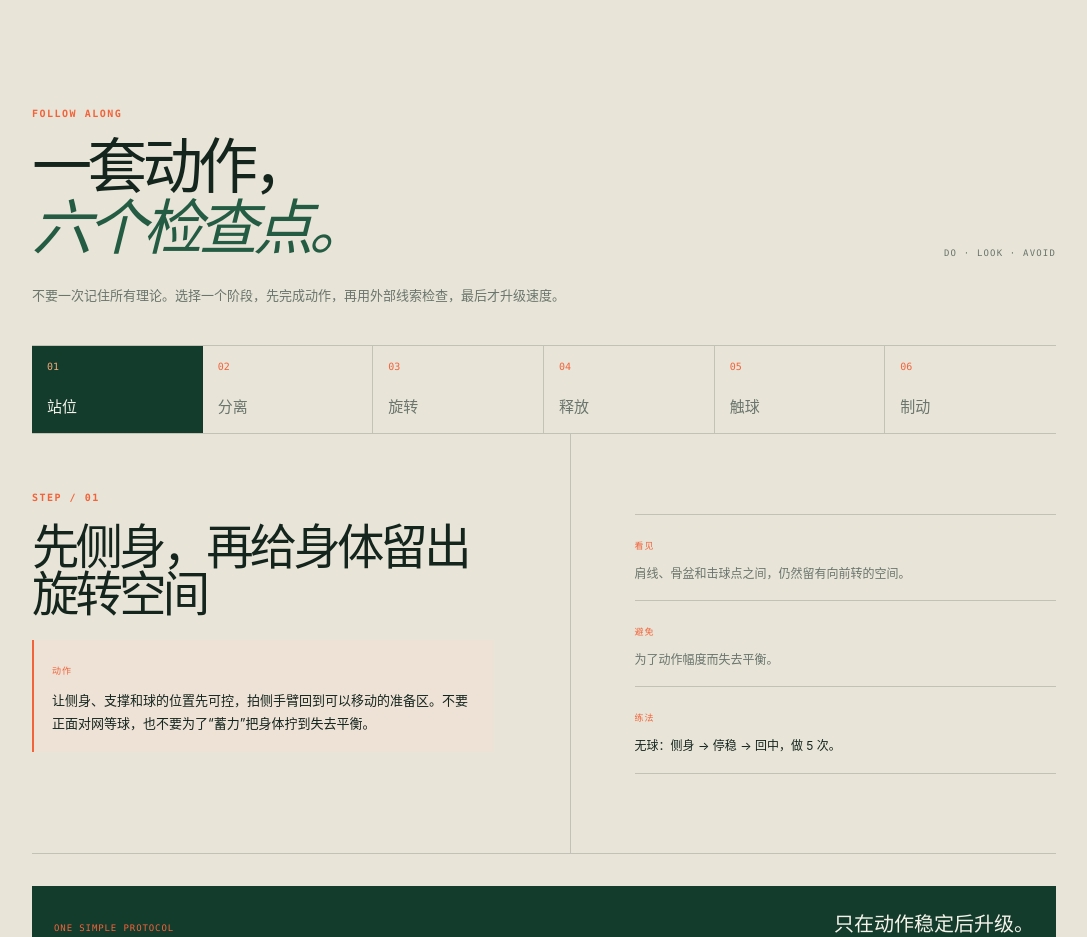
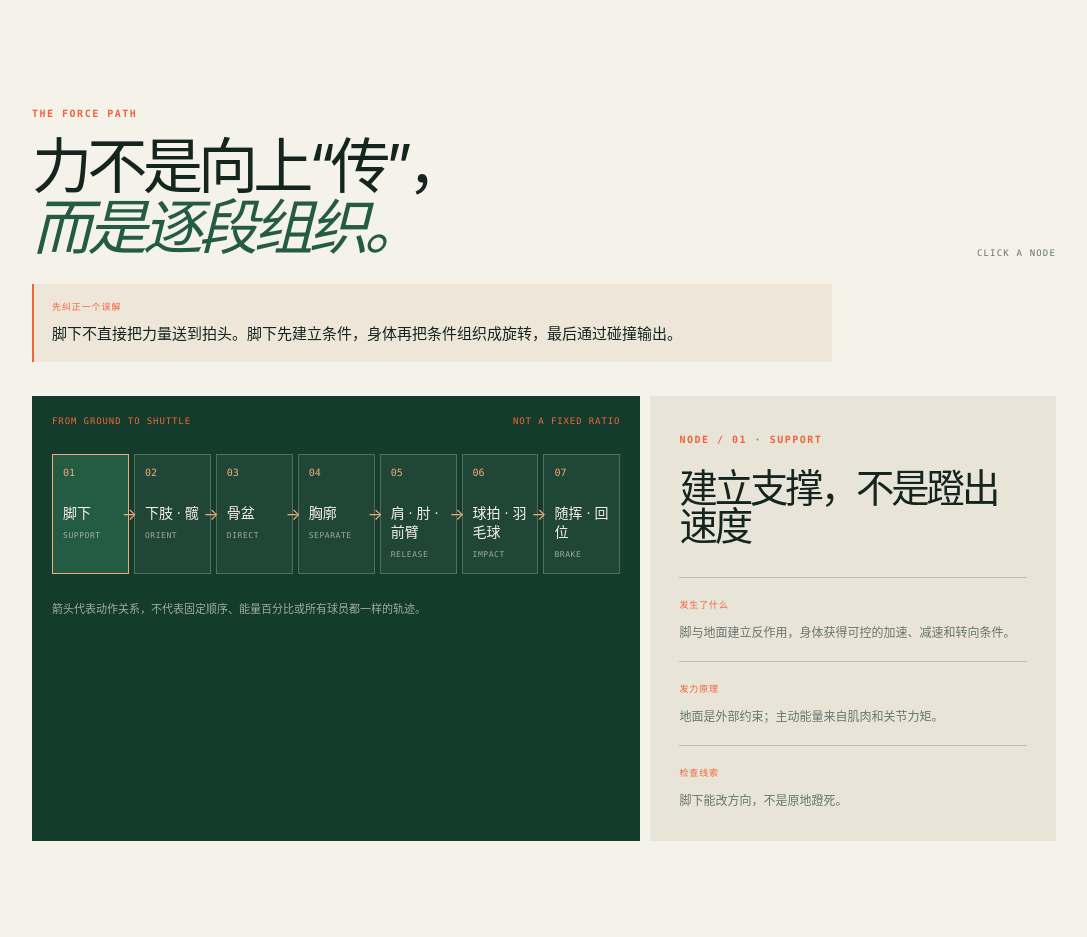
Before and after one commit to dr-birdkiwi/badminton-lab, a Next.js app: page / in a window 1280 px wide. Shown: the part 1860-2797 px from the top of the page, without its empty margins (96-1183 px from the left). Built offline with nearby package versions, Linux system fonts and the light colour scheme.

Commit message:
Add interactive force path explainer

```diff
--- a/app/globals.css
+++ b/app/globals.css
@@ -90,6 +90,29 @@ button { cursor: pointer; }
 .principle-line span { color: var(--orange-soft); font: 9px var(--mono); letter-spacing: .12em; }
 .principle-line strong { max-width: 720px; color: var(--paper); font: 26px var(--serif); font-weight: 400; line-height: 1.3; }
 
+.force-path-section { background: var(--paper); }
+.path-statement { display: grid; gap: 9px; max-width: 800px; margin: -14px 0 34px; padding: 16px 18px; border-left: 2px solid var(--orange); background: #eee6d9; }
+.path-statement span, .path-meta span, .path-reading-grid span { color: var(--orange); font: 9px var(--mono); letter-spacing: .1em; }
+.path-statement strong { font-size: 15px; font-weight: 400; line-height: 1.6; }
+.path-layout { display: grid; grid-template-columns: 1.2fr .8fr; gap: 10px; }
+.path-visual { min-width: 0; padding: 20px; color: var(--paper); background: var(--forest); }
+.path-meta { display: flex; justify-content: space-between; gap: 20px; color: rgba(245, 242, 233, .62); font: 9px var(--mono); letter-spacing: .1em; }
+.path-track { display: grid; grid-template-columns: repeat(7, minmax(0, 1fr)); gap: 5px; margin: 28px 0 26px; }
+.path-track-item { position: relative; min-width: 0; }
+.path-node { width: 100%; min-height: 120px; display: grid; align-content: start; padding: 12px 10px; border: 1px solid var(--white-line); color: var(--paper); background: rgba(245, 242, 233, .05); text-align: left; }
+.path-node:hover, .path-node.active { border-color: var(--orange-soft); background: var(--forest-2); }
+.path-node b { color: var(--orange-soft); font: 10px var(--mono); font-weight: 400; }
+.path-node strong { margin-top: 26px; font-size: 14px; font-weight: 400; line-height: 1.35; }
+.path-node small { margin-top: 8px; color: rgba(245, 242, 233, .58); font: 8px var(--mono); letter-spacing: .07em; }
+.path-arrow { position: absolute; z-index: 2; top: 50%; right: -8px; color: var(--orange-soft); font-size: 16px; transform: translateY(-50%); }
+.path-footnote { margin: 0; color: rgba(245, 242, 233, .62); font-size: 11px; line-height: 1.7; }
+.path-reading { min-height: 300px; padding: 29px; background: var(--paper-2); }
+.path-reading:focus-visible { outline: 2px solid var(--orange); outline-offset: 5px; }
+.path-reading h3 { max-width: 350px; margin: 20px 0 31px; font-size: clamp(28px, 3vw, 43px); font-weight: 400; line-height: 1; letter-spacing: -.08em; }
+.path-reading-grid { display: grid; gap: 18px; }
+.path-reading-grid > div { padding-top: 12px; border-top: 1px solid var(--line); }
+.path-reading-grid p { max-width: 360px; margin: 9px 0 0; color: var(--muted); font-size: 12px; line-height: 1.7; }
+
 .lesson-section { background: var(--paper-2); }
 .lesson-intro { max-width: 620px; margin: -14px 0 38px; color: var(--muted); font-size: 13px; line-height: 1.8; }
 .phase-tabs { display: grid; grid-template-columns: repeat(6, 1fr); border-top: 1px solid var(--line); border-bottom: 1px solid var(--line); }
@@ -144,6 +167,7 @@ button { cursor: pointer; }
   .plate-trunk { left: 41%; }
   .claim-grid { grid-template-columns: 1fr 1fr; }
   .claim-card:last-child { grid-column: 1 / -1; }
+  .path-layout { grid-template-columns: 1fr; }
   .phase-main { padding-right: 4vw; }
   .phase-coach { padding-left: 4vw; }
 }
@@ -177,6 +201,15 @@ button { cursor: pointer; }
   .claim-card h3, .boundary-grid h3 { margin-top: 43px; }
   .principle-line { display: block; }
   .principle-line strong { display: block; margin-top: 13px; font-size: 23px; }
+  .path-statement { margin-top: -10px; }
+  .path-visual { padding: 15px; }
+  .path-meta { display: grid; gap: 7px; }
+  .path-track { display: flex; margin-top: 22px; overflow-x: auto; padding-bottom: 6px; }
+  .path-track-item { display: flex; align-items: stretch; gap: 6px; min-width: 108px; }
+  .path-node { width: auto; min-height: 106px; padding: 11px; }
+  .path-arrow { position: static; display: grid; place-items: center; transform: none; }
+  .path-node strong { margin-top: 22px; font-size: 12px; }
+  .path-reading { min-height: 0; padding: 24px 20px; }
   .lesson-intro { margin-top: -10px; }
   .phase-tabs { grid-template-columns: repeat(6, minmax(75px, 1fr)); overflow-x: auto; }
   .phase-tab { min-height: 74px; padding: 12px 9px; }
--- a/app/page.tsx
+++ b/app/page.tsx
@@ -10,6 +10,16 @@ type LessonStep = {
   cue: string;
   avoid: string;
   drill: string;
+};
+
+type ForceNode = {
+  number: string;
+  label: string;
+  english: string;
+  title: string;
+  action: string;
+  principle: string;
+  cue: string;
 };
 
 const lessonSteps: LessonStep[] = [
@@ -75,6 +85,16 @@ const claims = [
   { number: '03', title: '稳定的协同', text: '高手往往少一些无效摆动，肩部肌肉也表现出协同工作；“更用力”不是唯一答案。' },
 ];
 
+const forceNodes: ForceNode[] = [
+  { number: '01', label: '脚下', english: 'SUPPORT', title: '建立支撑，不是蹬出速度', action: '脚与地面建立反作用，身体获得可控的加速、减速和转向条件。', principle: '地面是外部约束；主动能量来自肌肉和关节力矩。', cue: '脚下能改方向，不是原地蹬死。' },
+  { number: '02', label: '下肢 · 髋', english: 'ORIENT', title: '把身体送到可击球位置', action: '踝、膝、髋共同管理重心和最后调整，让身体停在可以旋转的位置。', principle: '最后一步把向后惯性变成支撑和旋转底座。', cue: '到位后仍然能转，不向后倒。' },
+  { number: '03', label: '骨盆', english: 'DIRECT', title: '给身体一个旋转方向', action: '骨盆先组织身体朝向，为胸廓保留相对运动的空间。', principle: '骨盆是方向组织器，不是把力量向上传送的传送带。', cue: '骨盆和胸口不要从一开始就像一块板。' },
+  { number: '04', label: '胸廓', english: 'SEPARATE', title: '形成可用的相对旋转', action: '胸廓在骨盆提供的条件上完成主要方向变化，躯干从“整体”变成有相对关系的两段。', principle: '相对旋转提供时序和活动空间，但不等于把腰椎拧到极限。', cue: '胸口能否先进入击球方向？' },
+  { number: '05', label: '肩 · 肘 · 前臂', english: 'RELEASE', title: '在窗口内共同加速', action: '肩部、肘部和前臂在胸廓旋转后进入释放区，拍头在触球前连续获得速度。', principle: '近端创造条件，远端在合适时间接管；不是孤立甩腕。', cue: '拍头触球前已经起来，而不是最后一下才补。' },
+  { number: '06', label: '球拍 · 羽毛球', english: 'IMPACT', title: '把身体协调变成出球', action: '拍头速度、拍面方向、击球位置和球拍特性在极短碰撞窗口内共同决定出球。', principle: '身体发力只有转化成有效碰撞，才真正变成羽毛球速度。', cue: '击球点在前方，拍面和身体仍然可控。' },
+  { number: '07', label: '随挥 · 回位', english: 'BRAKE', title: '收住，准备下一拍', action: '击球后让身体和球拍自然随挥，再逐步降低速度，回到可以移动的状态。', principle: '制动不是浪费力量，而是控制角动量和下一拍的位置。', cue: '击球后仍能平衡、落地和继续移动。' },
+];
+
 function jumpTo(id: string) {
   document.getElementById(id)?.scrollIntoView({ block: 'start' });
 }
@@ -95,13 +115,15 @@ function MechanicsPlate() {
 
 export default function Home() {
   const [activeStep, setActiveStep] = useState(0);
+  const [activeNode, setActiveNode] = useState(0);
   const step = lessonSteps[activeStep];
+  const node = forceNodes[activeNode];
 
   return (
     <main className="force-site">
       <header className="force-header">
         <button className="force-brand" onClick={() => jumpTo('top')} aria-label="返回顶部"><span className="force-mark">↗</span><span><strong>力场</strong><small>BADMINTON FORCE LAB</small></span></button>
-        <nav aria-label="页面导航"><button onClick={() => jumpTo('principles')}>核心结论</button><button onClick={() => jumpTo('lesson')}>照着练</button><button onClick={() => jumpTo('boundary')}>证据边界</button></nav>
+        <nav aria-label="页面导航"><button onClick={() => jumpTo('principles')}>核心结论</button><button onClick={() => jumpTo('force-path')}>力的路径</button><button onClick={() => jumpTo('lesson')}>照着练</button><button onClick={() => jumpTo('boundary')}>证据边界</button></nav>
         <span className="header-index">01 / SMASH</span>
       </header>
 
@@ -121,6 +143,25 @@ export default function Home() {
         <div className="section-heading"><div><span className="section-label">THE SHORT VERSION</span><h2>只记住<br /><em>三件事。</em></h2></div><span className="section-index">01 — 03</span></div>
         <div className="claim-grid">{claims.map((claim) => <article key={claim.number} className="claim-card"><span>{claim.number}</span><h3>{claim.title}</h3><p>{claim.text}</p></article>)}</div>
         <div className="principle-line"><span>核心句</span><strong>先让身体产生可用的旋转，再让上肢把它连续地释放到拍头。</strong></div>
+      </section>
+
+      <section id="force-path" className="force-path-section force-section">
+        <div className="section-heading"><div><span className="section-label">THE FORCE PATH</span><h2>力不是向上“传”，<br /><em>而是逐段组织。</em></h2></div><span className="section-index">CLICK A NODE</span></div>
+        <div className="path-statement"><span>先纠正一个误解</span><strong>脚下不直接把力量送到拍头。脚下先建立条件，身体再把条件组织成旋转，最后通过碰撞输出。</strong></div>
+        <div className="path-layout">
+          <div className="path-visual" role="tablist" aria-label="杀球发力路径">
+            <div className="path-meta"><span>FROM GROUND TO SHUTTLE</span><span>NOT A FIXED RATIO</span></div>
+            <div className="path-track">
+              {forceNodes.map((item, index) => <div className="path-track-item" key={item.number}><button id={`node-tab-${item.number}`} className={activeNode === index ? 'path-node active' : 'path-node'} onClick={() => setActiveNode(index)} role="tab" aria-selected={activeNode === index} aria-controls="node-panel"><b>{item.number}</b><strong>{item.label}</strong><small>{item.english}</small></button>{index < forceNodes.length - 1 && <span className="path-arrow" aria-hidden="true">→</span>}</div>)}
+            </div>
+            <p className="path-footnote">箭头代表动作关系，不代表固定顺序、能量百分比或所有球员都一样的轨迹。</p>
+          </div>
+          <div id="node-panel" className="path-reading" role="tabpanel" tabIndex={0} aria-labelledby={`node-tab-${node.number}`}>
+            <span className="section-label">NODE / {node.number} · {node.english}</span>
+            <h3>{node.title}</h3>
+            <div className="path-reading-grid"><div><span>发生了什么</span><p>{node.action}</p></div><div><span>发力原理</span><p>{node.principle}</p></div><div><span>检查线索</span><p>{node.cue}</p></div></div>
+          </div>
+        </div>
       </section>
 
       <section id="lesson" className="lesson-section force-section">
```
